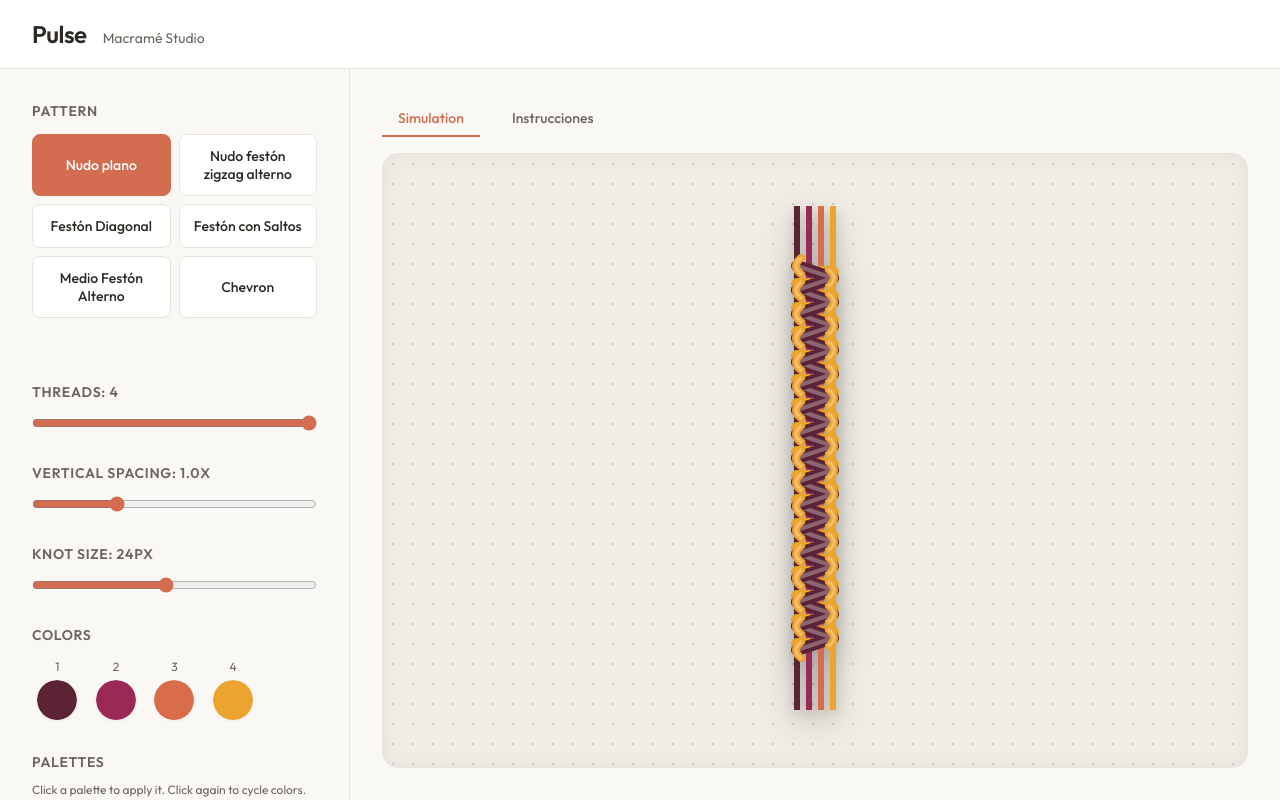
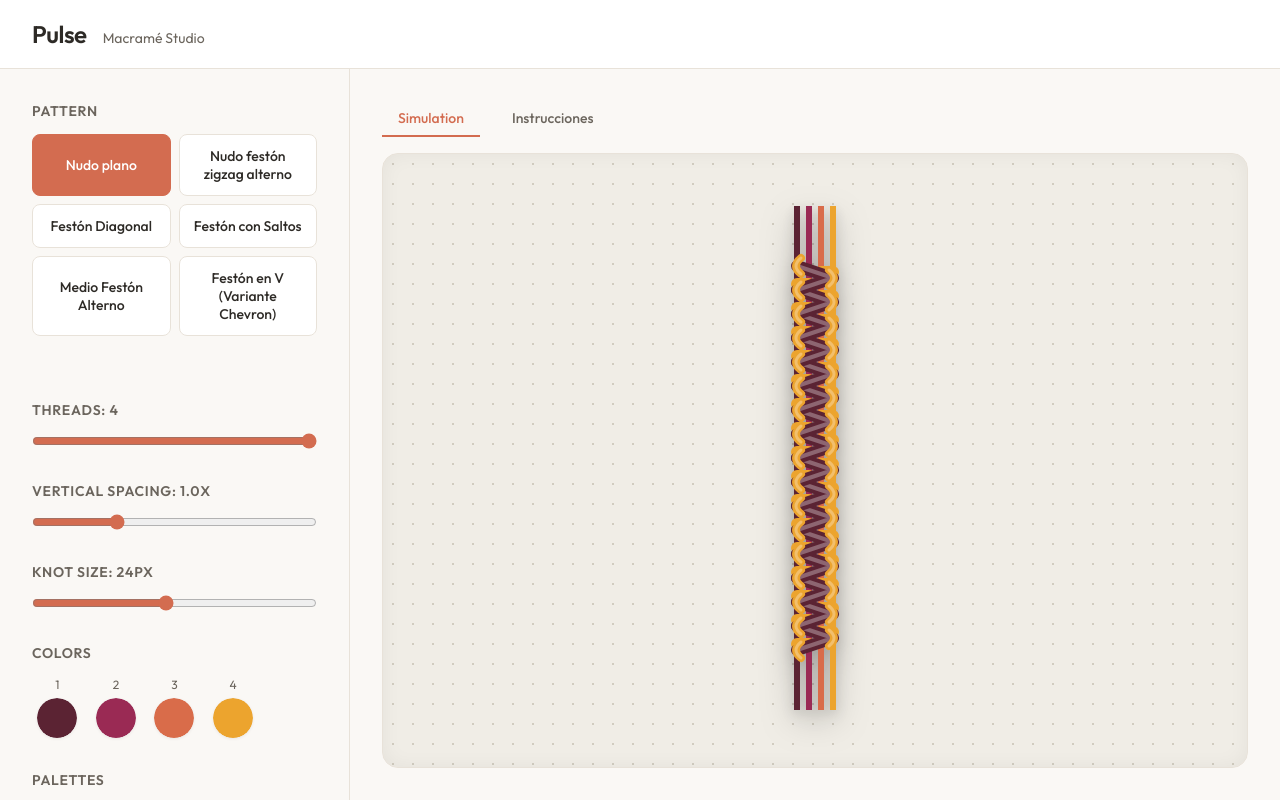
Before and after one commit to alheksysx7/Pulse, a React (Vite) app: page / in a window 1280 px wide. Built offline with nearby package versions, Linux system fonts and the light colour scheme.

Commit message:
chevron updated to v-festoon

```diff
--- a/src/components/BraceletCanvas/BraceletCanvas.tsx
+++ b/src/components/BraceletCanvas/BraceletCanvas.tsx
@@ -175,7 +175,7 @@ export function BraceletCanvas() {
             else consecutiveRightNones = 0;
           }
 
-          let shouldHide = (knot.type === 'NONE' || knot.type === 'NONE_1') && isEdgeThread && patternId !== 'zigzag-festoon' && patternId !== 'diagonal-festoon' && patternId !== 'jumping-festoon' && patternId !== 'alternating-half-hitch' && patternId !== 'chevron';
+          let shouldHide = (knot.type === 'NONE' || knot.type === 'NONE_1') && isEdgeThread && patternId !== 'zigzag-festoon' && patternId !== 'diagonal-festoon' && patternId !== 'jumping-festoon' && patternId !== 'alternating-half-hitch' && patternId !== 'v-festoon-chevron';
 
           if (patternId === 'alternating-half-hitch') {
             // Hide the straight background line for the working threads, because the renderer will draw the diagonal inward/outward loops
@@ -203,7 +203,7 @@ export function BraceletCanvas() {
 
             if (patternId === 'zigzag-festoon' && rowIndex > 0) {
               ctx.globalAlpha = 0.3;
-            } else if (patternId === 'chevron' && (knot.type === 'NONE' || knot.type === 'NONE_1')) {
+            } else if (patternId === 'v-festoon-chevron' && (knot.type === 'NONE' || knot.type === 'NONE_1')) {
               ctx.globalAlpha = 0.5;
             }
             ctx.stroke();
--- a/src/components/Instructions/Instructions.tsx
+++ b/src/components/Instructions/Instructions.tsx
@@ -232,10 +232,10 @@ export function Instructions() {
       </div>
     );
   }
-  if (patternId === 'chevron') {
+  if (patternId === 'v-festoon-chevron') {
     return (
       <div className={styles.container}>
-        <h2 className={styles.title}>Instrucciones: Patrón Chevron / Festón Cruzado</h2>
+        <h2 className={styles.title}>Instrucciones: Festón en V (Variante Chevron)</h2>
 
         <div className={styles.content}>
           <section className={styles.section}>
@@ -254,18 +254,18 @@ export function Instructions() {
           <section className={styles.section}>
             <h3>Paso 1 (Lado Izquierdo hacia el Centro)</h3>
             <ol>
-              <li>Toma el primer hilo de la extrema izquierda y úsalo como hilo guía, pasándolo sobre los demás hilos hacia la derecha.</li>
-              <li>Haz un nudo festón con el 2do hilo sobre esta guía.</li>
-              <li>Haz un segundo nudo festón con el 3er hilo sobre la misma guía, deteniéndote en el centro.</li>
+              <li>Toma el primer hilo de la extrema izquierda y úsalo como hilo guía estático, cruzándolo por encima de los demás hilos hacia la derecha.</li>
+              <li>Toma el 2do hilo (que queda a la derecha del guía) y haz un <strong>Nudo Festón Hacia Atrás (Backward Knot)</strong> sobre el hilo guía.</li>
+              <li>Toma el 3er hilo y repite el nudo hacia atrás sobre la misma guía, deteniéndote en el centro.</li>
             </ol>
           </section>
 
           <section className={styles.section}>
             <h3>Paso 2 (Lado Derecho hacia el Centro)</h3>
             <ol>
-              <li>Toma el hilo del extremo derecho y úsalo como hilo guía, pasándolo sobre los otros hilos hacia la izquierda.</li>
-              <li>Haz el primer nudo festón con el 4to hilo sobre esta guía.</li>
-              <li>Haz el siguiente nudo festón con el 3er hilo (que ahora es el centro) sobre la misma guía para cerrar el centro y unir ambas mitades.</li>
+              <li>Toma el hilo del extremo derecho y úsalo como hilo guía estático, cruzándolo por encima de los otros hilos hacia la izquierda.</li>
+              <li>Toma el 4to hilo (que queda a la izquierda del guía) y haz un <strong>Nudo Festón Hacia Adelante (Forward Knot)</strong> sobre esta guía.</li>
+              <li>Toma el 3er hilo (que ahora es el centro) y haz el siguiente nudo hacia adelante sobre la misma guía para cerrar el centro y unir ambas mitades.</li>
             </ol>
           </section>
 
--- a/src/core/patterns/index.ts
+++ b/src/core/patterns/index.ts
@@ -3,7 +3,7 @@ import { zigzagFestoonPattern } from './zigzag-festoon';
 import { diagonalFestoonPattern } from './diagonal-festoon';
 import { jumpingFestoonPattern } from './jumping-festoon';
 import { alternatingHalfHitchPattern } from './alternating-half-hitch';
-import { chevronPattern } from './chevron';
+import { vFestoonChevronPattern } from './v-festoon-chevron';
 import type { Pattern } from '../types';
 
 export const PATTERNS: Record<string, Pattern> = {
@@ -12,7 +12,7 @@ export const PATTERNS: Record<string, Pattern> = {
   [diagonalFestoonPattern.id]: diagonalFestoonPattern,
   [jumpingFestoonPattern.id]: jumpingFestoonPattern,
   [alternatingHalfHitchPattern.id]: alternatingHalfHitchPattern,
-  [chevronPattern.id]: chevronPattern
+  [vFestoonChevronPattern.id]: vFestoonChevronPattern
 };
 
 export const PATTERN_LIST = Object.values(PATTERNS);
--- a/src/core/patterns/chevron.ts
+++ b/src/core/patterns/v-festoon-chevron.ts
@@ -1,8 +1,8 @@
 import type { Pattern, KnotType } from '../types';
 
-export const chevronPattern: Pattern = {
-  id: 'chevron',
-  name: 'Chevron',
+export const vFestoonChevronPattern: Pattern = {
+  id: 'v-festoon-chevron',
+  name: 'Festón en V (Variante Chevron)',
   minThreads: 3,
   defaultThreads: 5,
   evenOnly: false,
```
Also changed, not shown: 1 other file (tests, documents, lock files or other folders).
